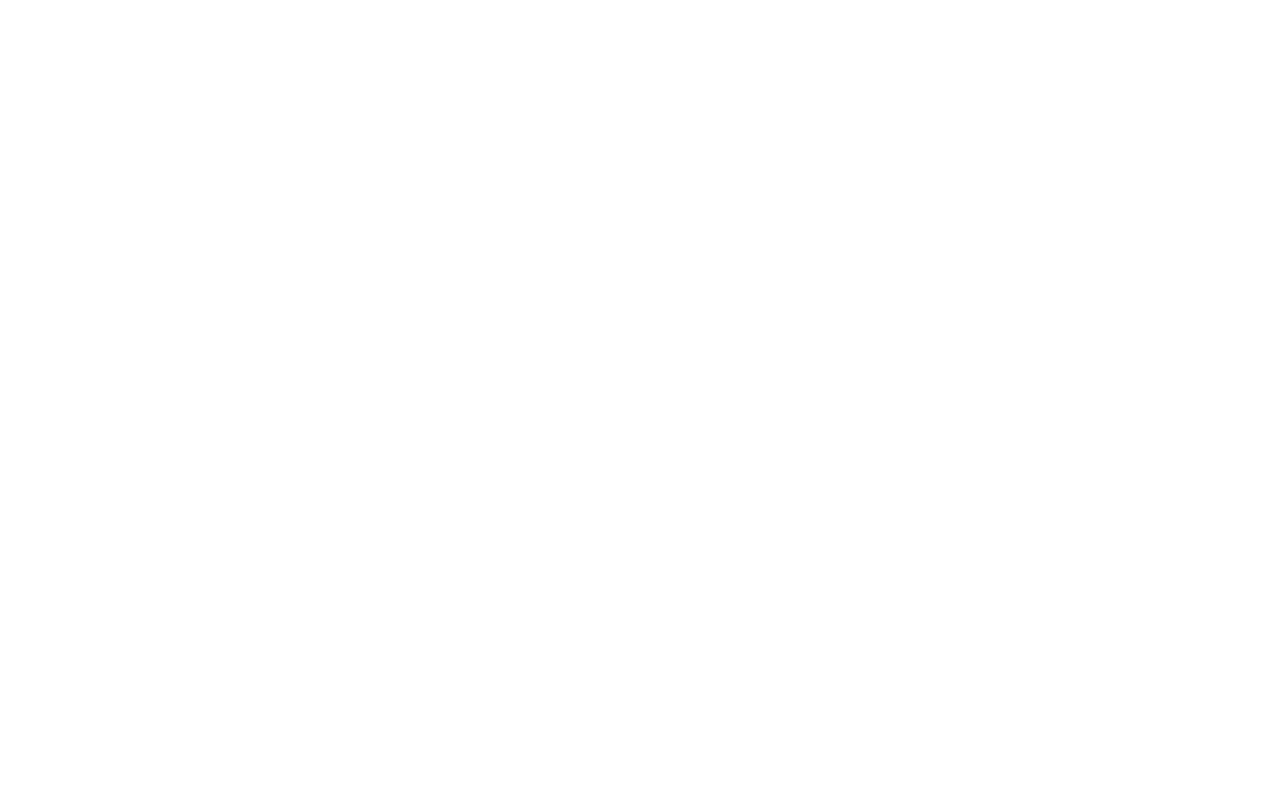
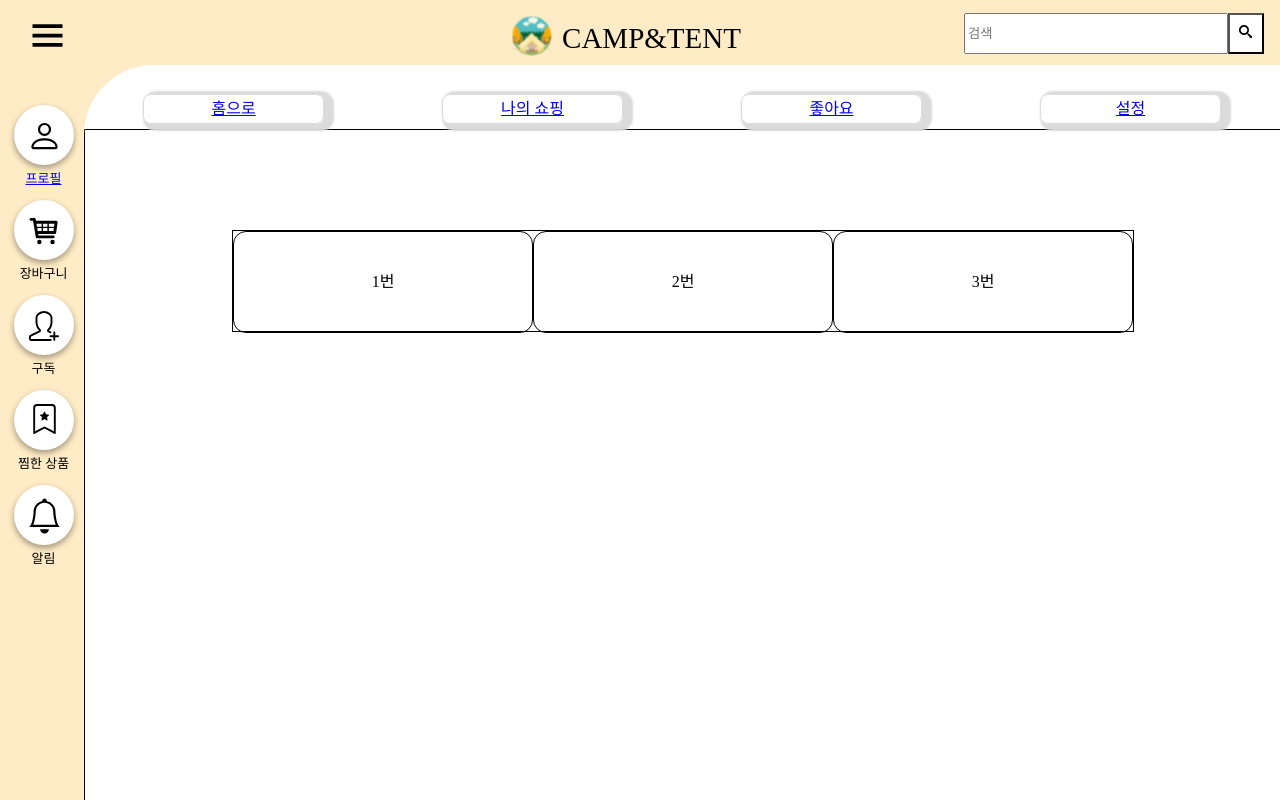
Before and after one commit to Sungwoo-K/root-frontend, a React app: page /myorder/list in a window 1280 px wide. Before the commit this address had no page. Built offline with nearby package versions, Linux system fonts and the light colour scheme; a web font is replaced by a local one.

Commit message:
나의 쇼핑 작업 진행 중

```diff
--- a/src/modules/market/Auth/Join/index.tsx
+++ b/src/modules/market/Auth/Join/index.tsx
@@ -1,22 +1,22 @@
-import { Link } from "react-router-dom";
+import { Link } from 'react-router-dom';
 
-import { Container, Forminput, Input, Inputdiv, Inputp } from "./style";
-import axios from "axios";
-import { MutableRefObject, useRef, useState } from "react";
-import { Button } from "../Login/styles";
+import { Container, Forminput, Input, Inputdiv, Inputp } from './style';
+import axios from 'axios';
+import { MutableRefObject, useRef, useState } from 'react';
+import { Button } from '../Login/styles';
 
 const Join = () => {
     const [formData, setFormData] = useState({
-    username: "",
-    userid: "",
-    userpassword: "",
-    nickname: "",
-    selctSex: "",
-    userbirth: "",
+        username: '',
+        userid: '',
+        userpassword: '',
+        nickname: '',
+        selctSex: '',
+        userbirth: '',
     });
 
-  const value = ["남성", "여성"];
-  const [selctSex, isSelectSex] = useState("");
+    const value = ['남성', '여성'];
+    const [selctSex, isSelectSex] = useState('');
 
     const clickButton = (e) => {
         isSelectSex(() => {
@@ -27,7 +27,7 @@
     const postExample = async (e) => {
         e.preventDefault();
 
-    const response = await axios.post("http://localhost:8080/auth/sign", {
+        const response = await axios.post('http://localhost:8080/auth/sign', {
             userid: formData.userid,
             username: formData.username,
             userpassword: formData.userpassword,
@@ -37,10 +37,10 @@
         });
 
         if (response.status === 201) {
-      alert("회원가입이 성공했습니다.");
-      window.location.href = "/login";
+            alert('회원가입이 성공했습니다.');
+            window.location.href = '/login';
         } else {
-      alert("회원가입에 실패했습니다.");
+            alert('회원가입에 실패했습니다.');
         }
     };
     const handleInputChange = (e) => {
@@ -58,35 +58,35 @@
                 <Link
                     to="http://localhost:5000/"
                     style={{
-            display: "flex",
-            width: "100%",
-            alignContent: "center",
+                        display: 'flex',
+                        width: '100%',
+                        alignContent: 'center',
                     }}
                 >
-          <div style={{ marginTop: "10px", marginLeft: "30px" }}>
+                    <div style={{ marginTop: '10px', marginLeft: '30px' }}>
                         <img
-              src={require("../../../../components/market/Header/tent.png")}
+                            src={require('@/components/market/Header/tent.png')}
                             style={{
-                width: "50px",
-                height: "50px",
-                marginRight: "10px",
+                                width: '50px',
+                                height: '50px',
+                                marginRight: '10px',
                             }}
                         />
                         <img
-              src={require("../../../../components/market/Header/logo.png")}
-              style={{ width: "160px", height: "55px" }}
+                            src={require('@/components/market/Header/logo.png')}
+                            style={{ width: '160px', height: '55px' }}
                         />
                     </div>
                 </Link>
 
-        <p style={{ fontSize: "40px", marginTop: "70px" }}> 회원 가입</p>
+                <p style={{ fontSize: '40px', marginTop: '70px' }}> 회원 가입</p>
 
                 <Input
                     name="userid"
                     value={formData.userid}
                     onChange={handleInputChange}
                     placeholder="아이디"
-          style={{ marginTop: "70px" }}
+                    style={{ marginTop: '70px' }}
                 ></Input>
 
                 <Input
@@ -95,7 +95,7 @@
                     value={formData.userpassword}
                     onChange={handleInputChange}
                     placeholder="패스워드"
-          style={{ marginBottom: "20px" }}
+                    style={{ marginBottom: '20px' }}
                 ></Input>
 
                 <Input
@@ -125,7 +125,7 @@
                             key={idx}
                             value={item}
                             name="usersex"
-              className={"buttonevent" + (item == selctSex ? idx + 1 : "")}
+                            className={'buttonevent' + (item == selctSex ? idx + 1 : '')}
                             onClick={clickButton}
                             onChange={handleInputChange}
                         >
@@ -133,10 +133,7 @@
                         </button>
                     ))}
                 </div>
-        <Button
-          onClick={postExample}
-          style={{ width: "31vh", marginTop: "15vh" }}
-        >
+                <Button onClick={postExample} style={{ width: '31vh', marginTop: '15vh' }}>
                     회원가입하기
                 </Button>
             </Container>
--- a/src/modules/market/Auth/Login/styles.ts
+++ b/src/modules/market/Auth/Login/styles.ts
@@ -1,4 +1,4 @@
-import styled from "@emotion/styled";
+import styled from '@emotion/styled';
 
 export const LoginHeader = styled.h1`
     display: flex;
--- a/src/modules/market/Auth/User/Layout/index.tsx
+++ b/src/modules/market/Auth/User/Layout/index.tsx
@@ -1,6 +1,6 @@
-import { Link, Outlet } from "react-router-dom";
-import { Container } from "./styles";
-import { Suspense } from "react";
+import { Link, Outlet } from 'react-router-dom';
+import { Container } from './styles';
+import { Suspense } from 'react';
 
 export const Layout = () => {
     return (
@@ -9,17 +9,18 @@
                 <div className="Home">
                     <Link to="/">홈으로</Link>
                 </div>
-        <div className="Scrap">
-          <Link to="">스크랩</Link>
+                <div className="Shopping">
+                    <Link to="order_list">나의 쇼핑</Link>
                 </div>
                 <div className="Great">
-          <Link to="">좋아요</Link>
+                    <Link to="/">좋아요</Link>
                 </div>
                 <div className="Setting">
-          <Link to="">설정</Link>
+                    <Link to="/">설정</Link>
                 </div>
             </Container>
-      <Suspense fallback={<p>update...</p>}>
+
+            <Suspense>
                 <Outlet />
             </Suspense>
         </>
--- a/src/modules/market/Auth/User/Layout/styles.ts
+++ b/src/modules/market/Auth/User/Layout/styles.ts
@@ -1,4 +1,4 @@
-import styled from "@emotion/styled";
+import styled from '@emotion/styled';
 
 export const Container = styled.div`
     display: flex;
@@ -11,7 +11,7 @@
     width: 100%;
 
     .Home,
-  .Scrap,
+    .Shopping,
     .Great,
     .Setting {
         width: 15%;
--- /dev/null
+++ b/src/modules/market/Auth/User/Shopping/index.tsx
@@ -0,0 +1,17 @@
+import { Container, Orderlist } from './styles';
+
+export const Shoppinghistory = () => {
+    return (
+        <>
+            <Container>
+                <Orderlist>
+                    <div className="list">1번</div>
+                    <div className="list">2번</div>
+                    <div className="list">3번</div>
+                </Orderlist>
+            </Container>
+        </>
+    );
+};
+
+export default Shoppinghistory;
--- /dev/null
+++ b/src/modules/market/Auth/User/Shopping/styles.ts
@@ -0,0 +1,29 @@
+import styled from '@emotion/styled';
+
+export const Container = styled.div`
+    display: flex;
+    flex-direction: column;
+    width: 100%;
+    height: 100%;
+    border: 1px solid;
+    align-items: center;
+`;
+
+export const Orderlist = styled.div`
+    display: flex;
+    justify-content: center;
+    margin-top: 100px;
+    border: 1px solid;
+    width: 900px;
+    height: 100px;
+
+    .list {
+        display: flex;
+        justify-content: center;
+        width: 300px;
+        height: 100px;
+        border: 1px solid;
+        border-radius: 13px;
+        align-items: center;
+    }
+`;
--- a/src/modules/market/userRoutes.tsx
+++ b/src/modules/market/userRoutes.tsx
@@ -1,21 +1,24 @@
-import { Route } from "react-router-dom";
-import MarketMain from "./product/Main";
-import { lazy } from "react";
-import Join from "./auth/Join";
+import { Route } from 'react-router-dom';
+import MarketMain from './product/Main';
+import { lazy } from 'react';
+import Join from './auth/Join';
 
-const Users = lazy(
-  () => import("@/modules/market/auth/User/Profile/useProfile")
-);
-const Follow = lazy(() => import("@/modules/market/auth/User/follow/Scrap"));
-const Layout = lazy(() => import("@/modules/market/auth/User/Layout"));
-const EditProfile = lazy(() => import("@/modules/market/auth/User/Edit/"));
+const Users = lazy(() => import('@/modules/market/auth/User/Profile/useProfile'));
+const Follow = lazy(() => import('@/modules/market/auth/User/follow/Scrap'));
+const Layout = lazy(() => import('@/modules/market/auth/User/Layout'));
+const EditProfile = lazy(() => import('@/modules/market/auth/User/Edit/'));
+const Shoppinghistory = lazy(() => import('@/modules/market/auth/User/Shopping'));
 
 export const userRoutes = [
     <Route key="main" element={<MarketMain />} index />,
     <Route path="/user" key="user" element={<Layout />}>
         <Route path="profile" key="profile" element={<Users />}>
             <Route key="follow" element={<Follow />} index />
-      <Route path="edits" element={<EditProfile />} />{" "}
+            <Route path="edits" element={<EditProfile />} />
         </Route>
     </Route>,
+
+    <Route path="/myorder" key="order" element={<Layout />}>
+        <Route path="list" key="order-list" element={<Shoppinghistory />} />
+    </Route>,
 ];
```
Also changed, not shown: src/modules/market/Auth/User/Profile/useProfile/index.tsx (+26 -35 lines). Lines whose indentation alone changed are shown as unchanged.
